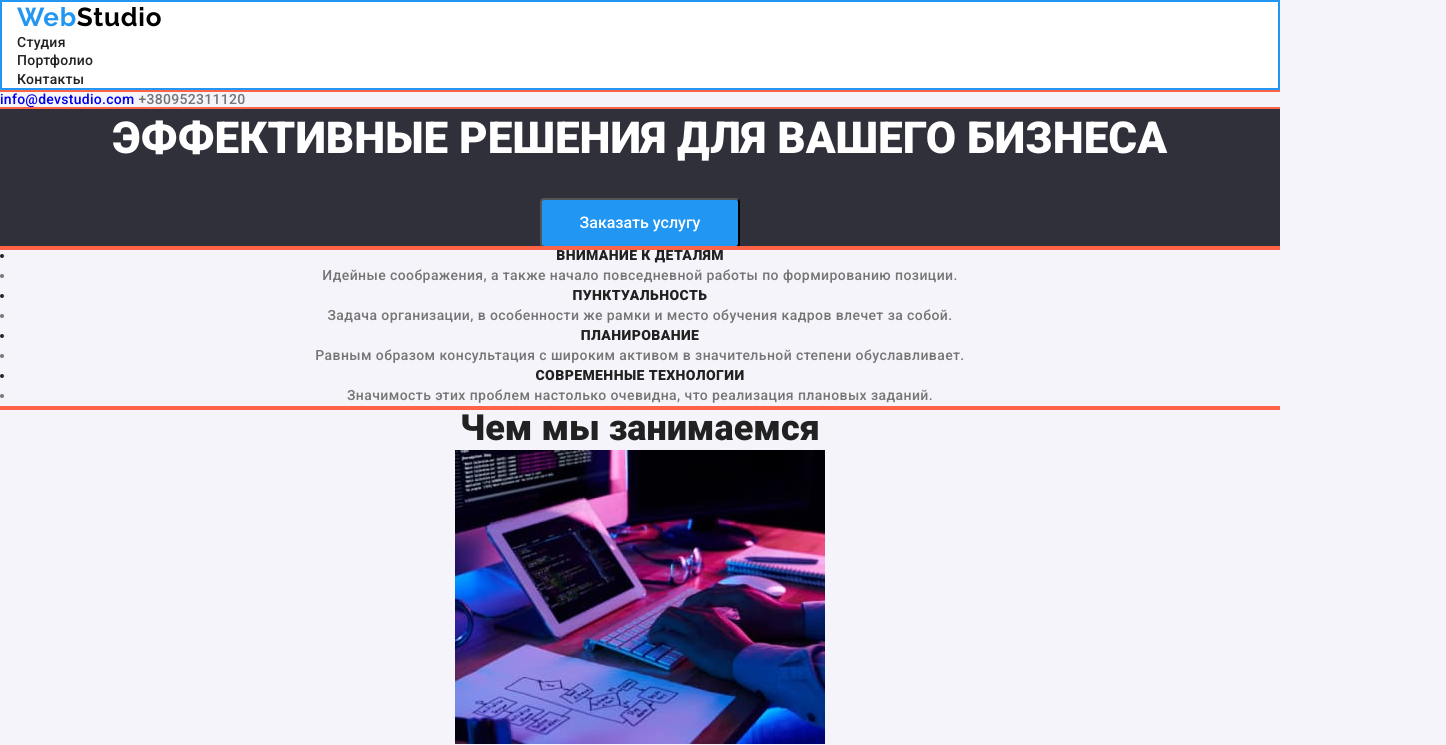
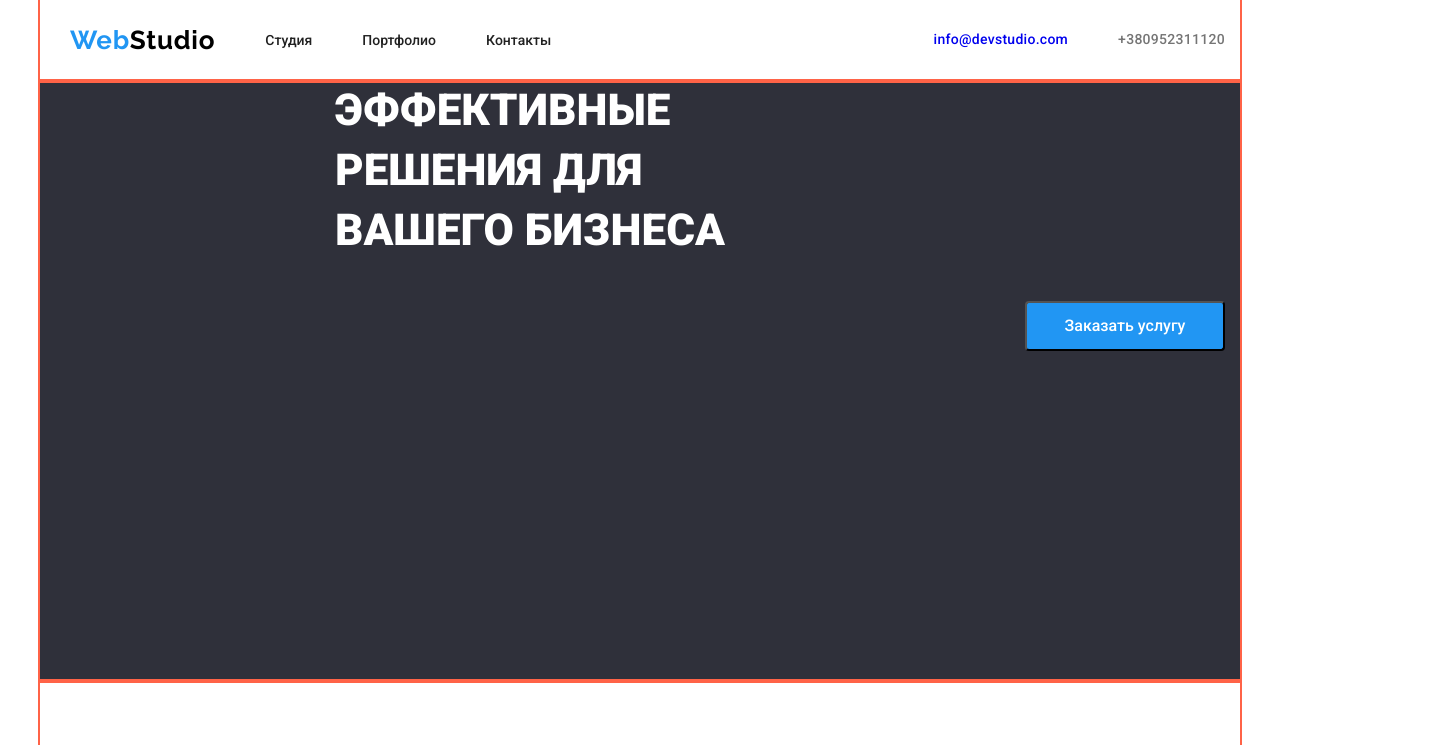
Before and after one commit to BMV-777/goit-markup-hw-03, a plain HTML site: page index.html in a window 1280 px wide. Shown: the top 745 px of the page, 1446 px wide, since content can reach past the window. Drawn offline with nearby package versions, Linux system fonts and the light colour scheme.

Commit message:
Очередное мучение учение

```diff
--- a/css/style.css
+++ b/css/style.css
@@ -14,10 +14,15 @@ h3,
 h4,
 h5,
 h6,
-p,
+p {
+    margin: 0;
+    padding: 0;
+}
+
 ul {
     margin: 0;
     padding: 0;
+    padding-left: 0;
 }
 
 .utl {
@@ -25,7 +30,7 @@ ul {
 }
 
 body {
-    background-color: var(--grey);
+
     font-family: 'Roboto', sans-serif;
 
 }
@@ -59,17 +64,20 @@ span {
 }
 
 .contener {
-    text-align: center;
-    outline: 2px solid tomato;
+    /* text-align: center; */
+    width: 1200px;
+    display: flex;
     padding-left: 15px;
     padding-right: 15px;
+    margin: 0 auto;
+    outline: 2px solid tomato;
 }
 
 
 
 /* -------Header------ */
 
-.header-text {
+.header-studio {
     /* position: absolute;
  width: 145px;
  height: 31px;
@@ -84,9 +92,42 @@ span {
 
 }
 
+.header-list {
+    padding-top: 25px;
+    padding-bottom: 25px;
+}
+
+.header .contener {
+    display: flex;
+    align-items: center;
+
+}
+
+/* .header-contener {
+    width: 1200px;
+    margin: auto;
+
+    outline: 2px solid tomato;
+} */
+
+
+.header-menu {
+    display: flex;
+    align-items: center;
+}
+
+.header-right {
+    margin-left: auto;
+    display: flex;
+}
+
 .header-menu>li:hover {
     text-decoration: underline;
     color: var(--blue);
+}
+
+.header-list:not(:last-child) {
+    margin-right: 50px;
 }
 
 .btn:hover,
@@ -94,7 +135,7 @@ span {
     color: white;
     background-color: blue;
     cursor: pointer;
-    text-decoration: underline;
+    /* text-decoration: underline; */
 }
 
 .header-shulok {
@@ -106,34 +147,25 @@ span {
     color: #212121;
 }
 
-.header-shulok:focus,
-.header-shulok:hover {
-    /* color: white; */
-    /* background-color: blue; */
-    cursor: pointer;
-}
-
 .header-item {
-    /* position: absolute;
-    width: 49px;
-    height: 16px;
-    left: 453px;
-    top: 32px; */
-
-    font-family: 'Roboto';
-    font-style: normal;
-    font-weight: 500;
+    display: block;
     font-size: 14px;
-    line-height: 1.14;
-    letter-spacing: 0.02em;
+    line-height: 1.33;
+    text-align: left;
+    vertical-align: Top;
+    letter-spacing: 2%;
     color: #212121;
+    /* padding-top: 32px;
+    padding-bottom: 32px; */
 }
 
 .header-item:focus,
 .header-item:hover {
-    color: var(--white);
-    background-color: #2196F3;
+    color: white;
+    background-color: blue;
+    cursor: pointer;
 }
+
 
 .header-mail {
     /* position: absolute;
@@ -141,13 +173,19 @@ span {
     height: 16px;
     left: 1078px;
     top: 32px; */
-
+    display: block;
     font-family: 'Roboto';
     font-style: normal;
     font-weight: 500;
     font-size: 14px;
     line-height: 1.14;
-    letter-spacing: 0.02em
+    letter-spacing: 0.02em;
+    margin-right: 50px;
+
+    /* padding: 10px; */
+
+    /* padding-left: 15px;
+    padding-right: 15px; */
 }
 
 .header-mail:focus,
@@ -162,7 +200,8 @@ span {
     height: 16px;
     left: 1263px;
     top: 32px; */
-
+    /* margin-right: 15px; */
+    display: block;
     font-family: 'Roboto';
     font-style: normal;
     font-weight: 500;
@@ -180,19 +219,18 @@ span {
 }
 
 .header-content {
-    border: 2px solid #2196F3;
     background-color: #FFFFFF;
-    outline: 2px solid tomato;
     padding-left: 15px;
     padding-right: 15px;
-    /* margin: 0 auto; */
-    /* width: 1200px; */
 }
 
 /* --------//Hero---------- */
 
 .hero-content {
     outline: 2px solid tomato;
+
+    /* width: 1200px; */
+    /* display: block; */
 }
 
 .hero-tex {}
@@ -200,8 +238,8 @@ span {
 
 .hero-usluga {
     background-color: #2F303A;
-    /* width: 1200px;
-  height: 600px; */
+    width: 1200px;
+    height: 600px;
     /* display: flex;
     justify-content: center; */
     outline: 2px solid tomato;
@@ -210,6 +248,7 @@ span {
 }
 
 .hero-efectivnosti {
+    display: block;
     font-family: 'Roboto', sans-serif;
     font-weight: 900;
     /* text-align: center; */
@@ -218,8 +257,15 @@ span {
     line-height: 1.36;
     letter-spacing: 6%;
     text-transform: uppercase;
-    margin-bottom: 30px;
-    padding: 0;
+    width: 696px;
+    height: 120px;
+    margin-bottom: 34px;
+    padding-left: 280px;
+    margin-right: 280px;
+    /* padding-top: 188px;
+    margin-left: 280px;
+    margin-right: 280px;
+
     /* position: absolute; */
     /* width: 696px;
   height: 150px;
@@ -238,17 +284,20 @@ span {
     min-width: 200px;
     left: 700px;
     top: 430px;
-    /* position: absolute; */
+}
 
+.hero-botton {
 
-
+    margin-top: 220px;
 }
 
 
 
 .hero-section {
-    padding: 0;
-    margin: 0;
+    display: flex;
+    margin-left: 30px;
+    padding-top: 75px;
+    padding-bottom: 100px;
     /* display: flex; */
     /* justify-content: space-around; */
     /* width: 270px;
@@ -263,7 +312,7 @@ span {
   height: 16px;
   left: 215px;
   top: 774px; */
-
+    padding-bottom: 20px;
     font-family: 'Roboto';
     font-style: normal;
     font-weight: 700;
@@ -281,6 +330,7 @@ span {
   height: 75px;
   left: 215px;
   top: 800px; */
+    padding-top: 20px;
     font-family: 'Roboto';
     font-style: normal;
     font-weight: 400;
@@ -315,6 +365,18 @@ span {
     color: #212121;
 }
 
+.work-list,
+.work-logo {
+    display: flex;
+    margin: 10px;
+}
+
+
+/* .work-foto {
+    display: flex;
+    justify-content: center;
+} */
+
 /* ------FOOTER------- */
 
 .footer-text {
--- a/index.html
+++ b/index.html
@@ -16,32 +16,33 @@
         href="https://fonts.googleapis.com/css2?family=Raleway:wght@700&family=Roboto:ital,wght@0,500;0,900;1,400;1,700&display=swap"
         rel="stylesheet">
 
-    <title>Домашка 3</title>
+    <title>Работа 3</title>
 </head>
 
 <body>
     <header class="header">
+        <div class="contener ">
             <nav class="header-content">
                 <ul class="header-menu">
-                <li class="haeder-item list">
-                    <p class="header-text "><span>Web</span>Studio</a></p>
+                    <li class="header-list list">
+                        <p class="header-studio "><span>Web</span>Studio</a></p>
                     </li>
-                <li class="haeder-spisok list">
+                    <li class="header-list list">
                         <a class="header-item link" href="">Студия</a>
                     </li>
-                <li class="haeder-spisok list">
+                    <li class="header-list list">
                         <a class="header-item link"
                             href="https://bmv-777.github.io/goit-markup-hw-02/portfolio.html">Портфолио</a>
                     </li>
-                <li class="haeder-spisok list">
+                    <li class="header-list list">
                         <a class="header-item link" href="#">Контакты</a>
                     </li>
                 </ul>
             </nav>
-
             <div class="header-right">
                 <a class="header-mail link" href="mailto:borenkovmv@gimail.com">info@devstudio.com</a>
                 <a class="header-tel link" href="tel:+380952311120">+380952311120</a>
+            </div>
         </div>
     </header>
     <main>
@@ -88,7 +89,7 @@
         <section class="work">
             <div class="work-foto contener">
                 <h2 class="work-info">Чем мы занимаемся</h2>
-                <ul>
+                <ul class="work-list">
                     <li class=" work-logo list">
                         <img class="work-item" src="./images/images/img1.jpg" alt="фото работы праграммиста">
                     </li>
```
Also changed, not shown: portfolio.html (+8 -6 lines). Lines whose indentation alone changed are shown as unchanged.
